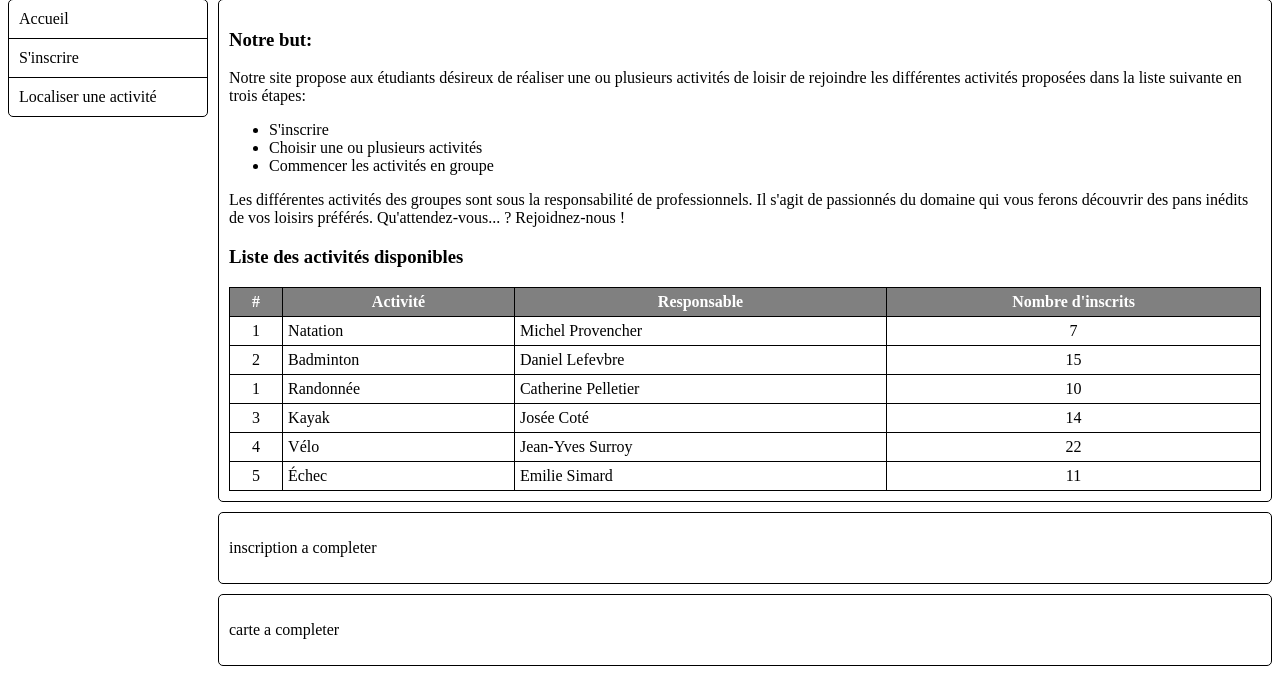
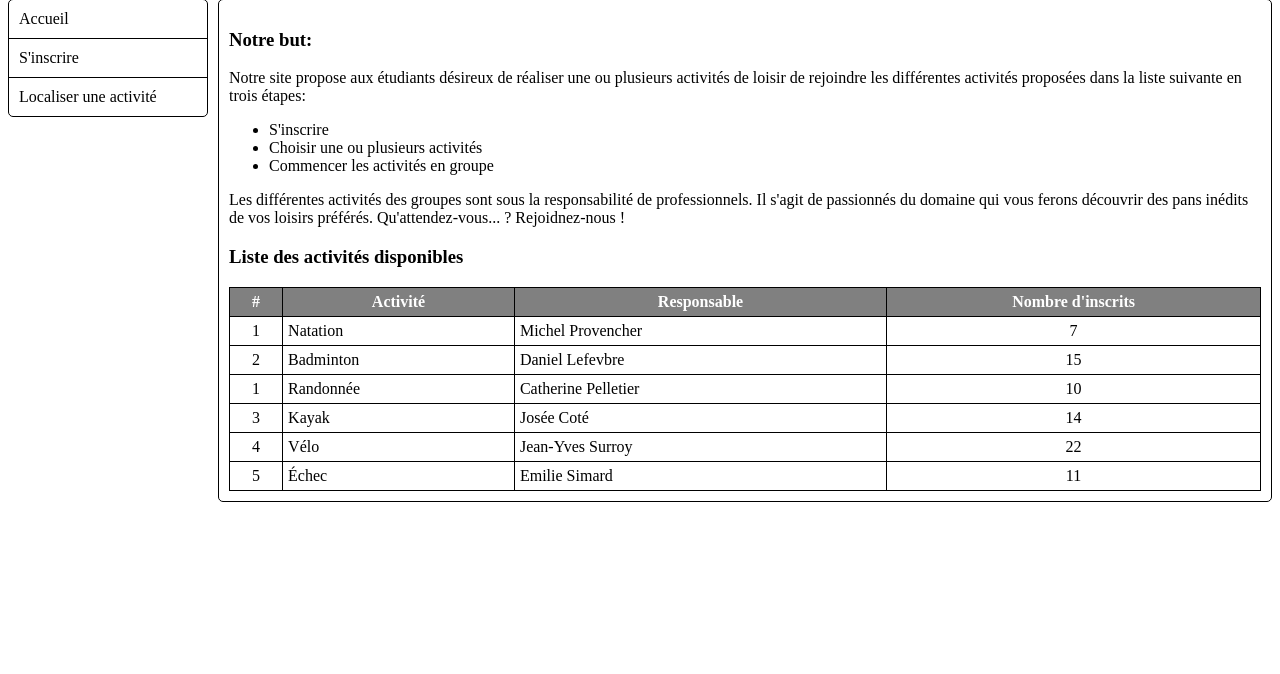
Before and after one commit to guilmarc/INF1001-TP, a PHP site: page / in a window 1280 px wide. Shown: the part 165-839 px from the top of the page. After the commit the page ends 667 px from the top, so only its background shows below. Run offline with PHP 8.4, Linux system fonts and the light colour scheme; some libraries are stand-ins or nearby versions; some web fonts are replaced.

Commit message:
Add files via upload

```diff
--- a/css/style.css
+++ b/css/style.css
@@ -77,3 +77,7 @@ th {
 td:nth-child(3n + 1) {
 	text-align: center;
 }
+
+.inactif{
+	display: none;
+}
```
